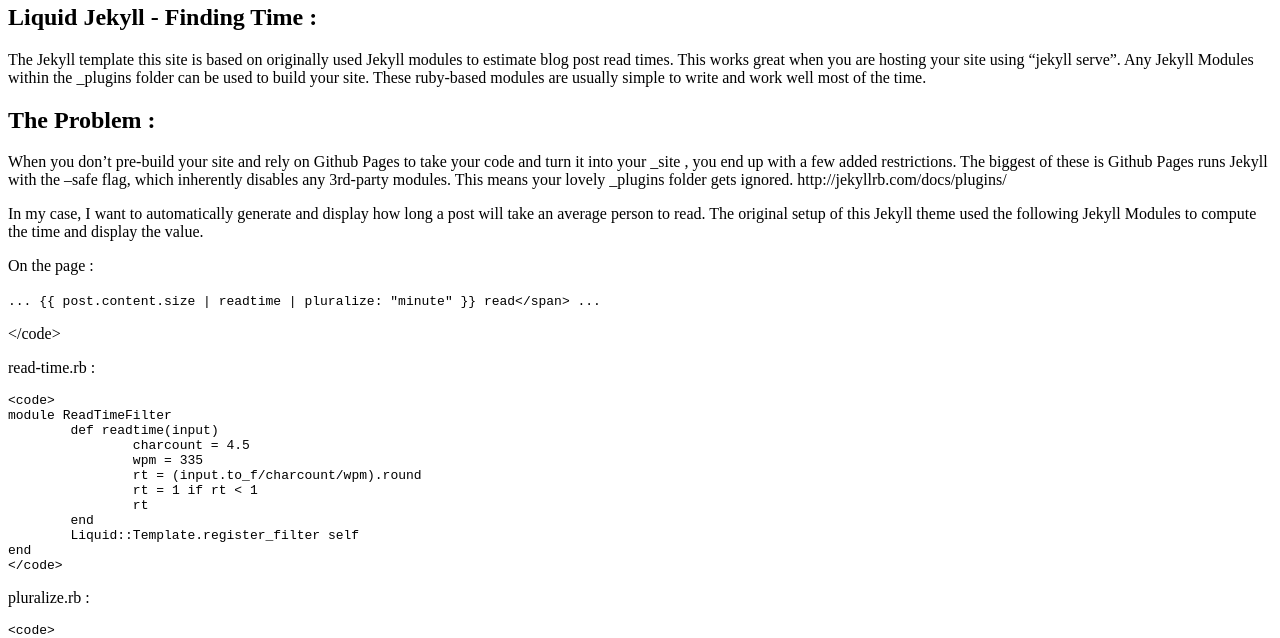
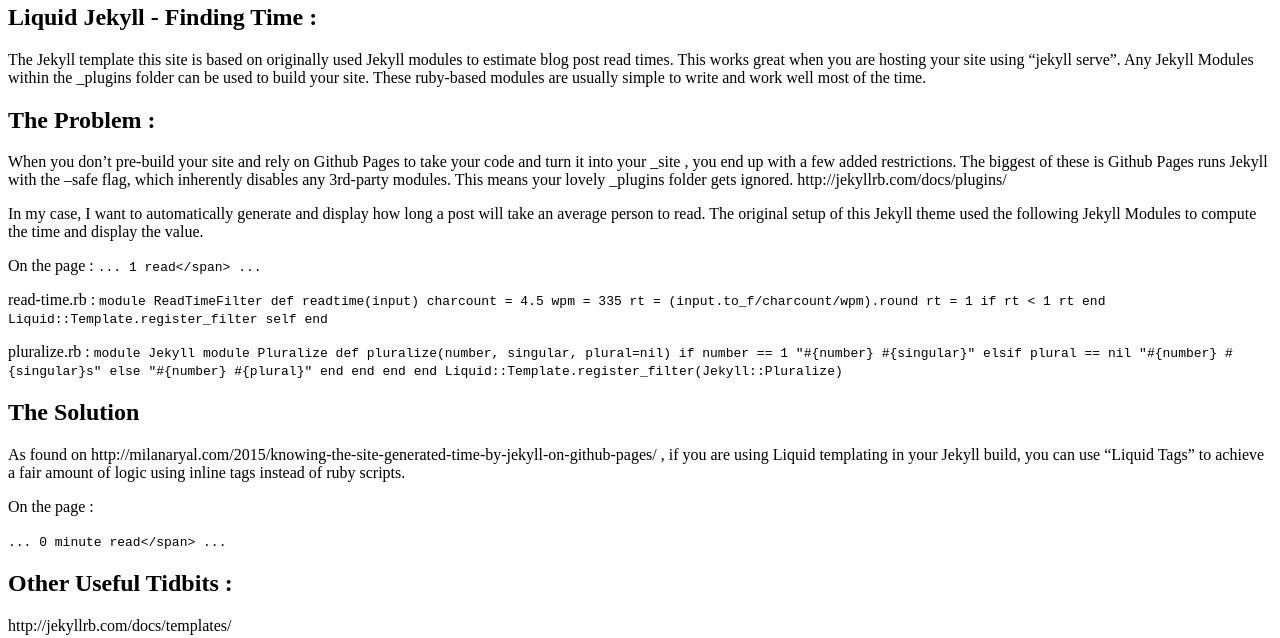
Before and after one commit to hmfaysal/Jekyll-HMFAYSAL-Theme, a Jekyll site: the page built from _posts/2015-09-30-liquid-jekyll.md, in a window 1280 px wide and 1400 px high, scrolled down 1044 px. Shown: the top 638 px of the window. Built offline with Jekyll 4.4.1, drawn with Linux system fonts in a browser that asks for light colours; comment, search, counter and statistics services are not loaded; some of the changed text lies outside the part shown.

Commit message:
added new post liquid jekyll

```diff
--- a/_posts/2015-09-30-liquid-jekyll.md
+++ b/_posts/2015-09-30-liquid-jekyll.md
@@ -24,17 +24,13 @@
 In my case, I want to automatically generate and display how long a post will take an average person to read. The original setup of this Jekyll theme used the following Jekyll Modules to compute the time and display the value.
 
 On the page &#58;
-
-{% raw %}
 <code>
 ...
 <i class="icon-time"></i> {{ post.content.size | readtime | pluralize: "minute" }}  read</span>
 ...
-{% endraw %}
 </code>
 
 read-time.rb &#58;
-~~~ ruby
 <code>
 module ReadTimeFilter
 	def readtime(input)
@@ -47,10 +43,8 @@
 	Liquid::Template.register_filter self
 end
 </code>
-~~~
 
 pluralize.rb &#58;
-~~~ ruby
 <code>
 module Jekyll
 	module Pluralize
@@ -67,19 +61,16 @@
 end
 Liquid::Template.register_filter(Jekyll::Pluralize)
 </code>
-~~~
 
 # The Solution
 As found on <a>http://milanaryal.com/2015/knowing-the-site-generated-time-by-jekyll-on-github-pages/</a> , if you are using Liquid templating in your Jekyll build, you can use "Liquid Tags" to achieve a fair amount of logic using inline tags instead of ruby scripts.
 
 On the page &#58;
 
-{% raw %}
 <code>
 ...
 <i class="icon-time"></i> {{ post.content.size | divided_by:1507 }}  minute read</span>
 ...
-{% endraw %}
 </code>
 
 # Other Useful Tidbits &#58;
```
